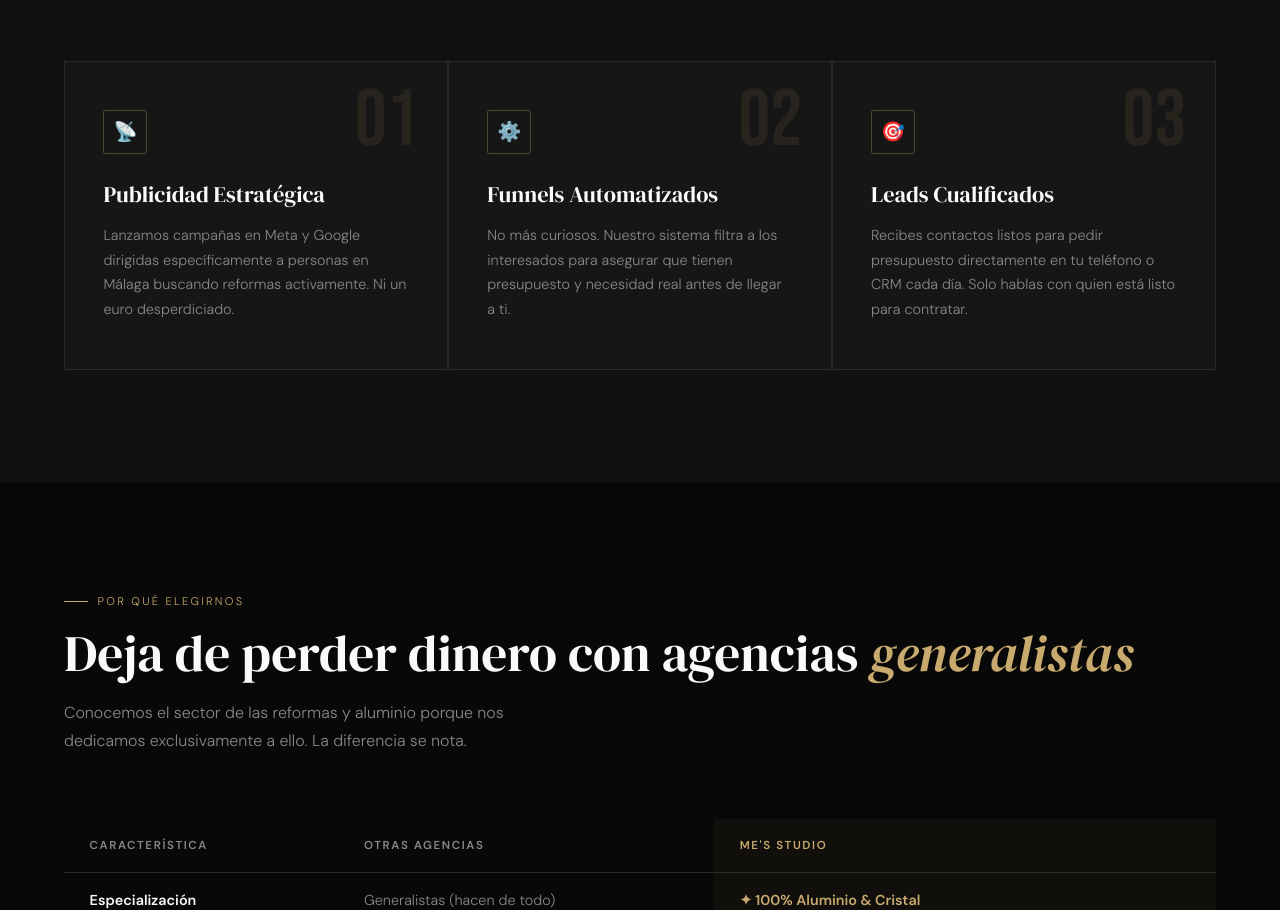
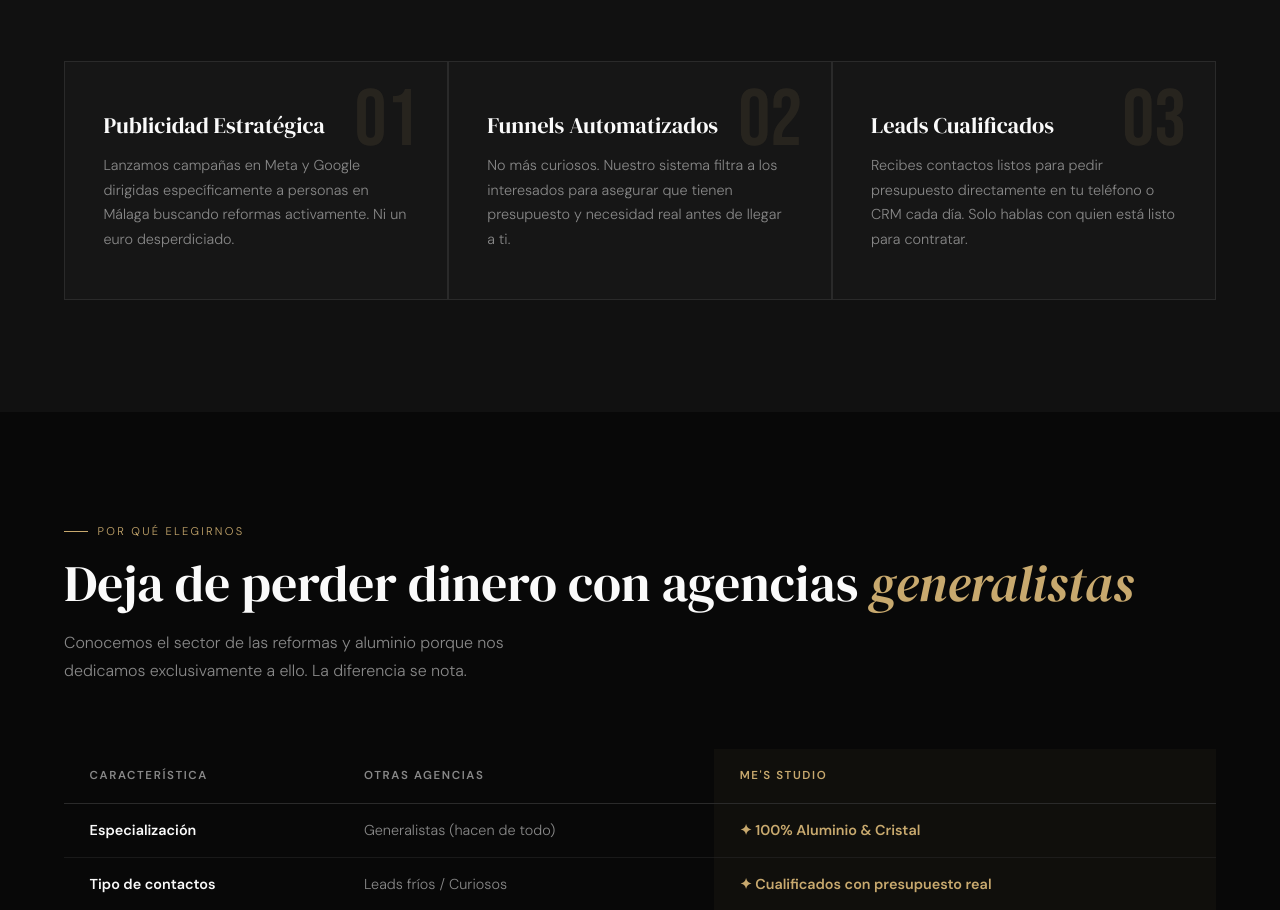
Before and after one commit to carbollo/mes-web, a website: page index.html in a window 1280 px wide. Shown: the part 1243-2153 px from the top of the page. Drawn offline with Linux system fonts and the light colour scheme.

Commit message:
fix: quitar iconos de pasos del método
Made-with: Cursor

```diff
--- a/index.html
+++ b/index.html
@@ -591,19 +591,16 @@
     <div class="steps-grid reveal">
       <div class="step-card">
         <div class="step-num">01</div>
-        <div class="step-icon">📡</div>
         <h3>Publicidad Estratégica</h3>
         <p>Lanzamos campañas en Meta y Google dirigidas específicamente a personas en Málaga buscando reformas activamente. Ni un euro desperdiciado.</p>
       </div>
       <div class="step-card">
         <div class="step-num">02</div>
-        <div class="step-icon">⚙️</div>
         <h3>Funnels Automatizados</h3>
         <p>No más curiosos. Nuestro sistema filtra a los interesados para asegurar que tienen presupuesto y necesidad real antes de llegar a ti.</p>
       </div>
       <div class="step-card">
         <div class="step-num">03</div>
-        <div class="step-icon">🎯</div>
         <h3>Leads Cualificados</h3>
         <p>Recibes contactos listos para pedir presupuesto directamente en tu teléfono o CRM cada día. Solo hablas con quien está listo para contratar.</p>
       </div>
```
